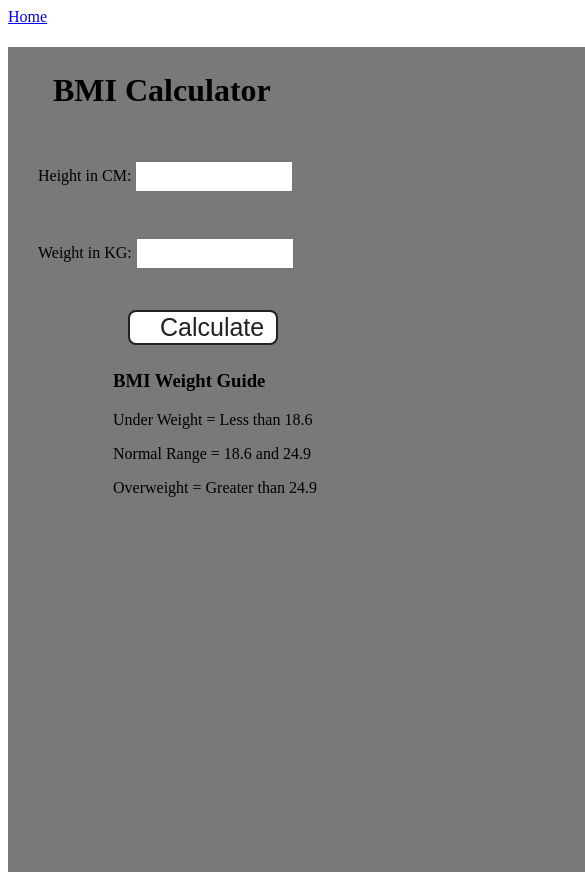
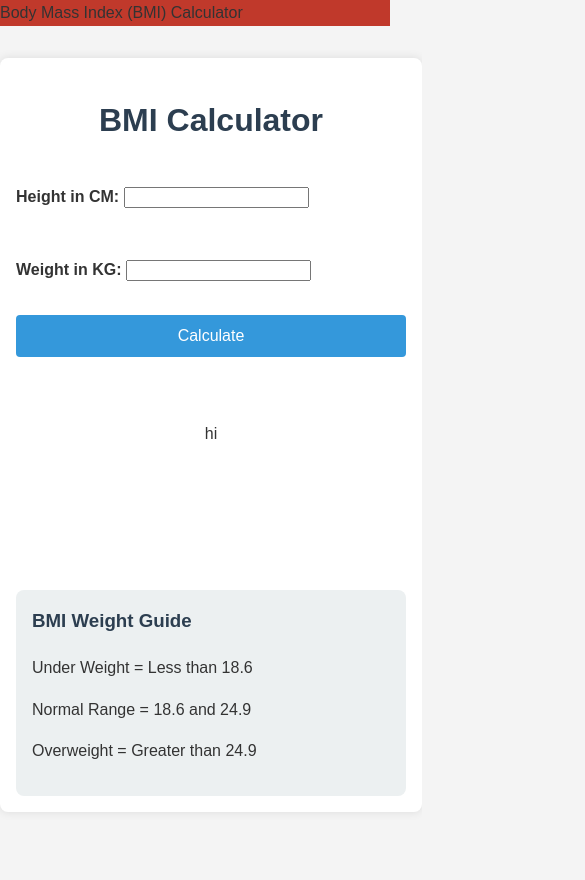
Before and after one commit to Vishallokhande8788/BMI_calculator, a website built with Vite: page index.html in a window 390 px wide. Shown: the top 880 px of the page, 585 px wide, since content can reach past the window. After the commit the page ends 844 px from the top, so only its background shows below. Built offline with nearby package versions, Linux system fonts and the light colour scheme.

Commit message:
add js complet;y

```diff
--- a/index.html
+++ b/index.html
@@ -6,23 +6,28 @@
     <meta http-equiv="X-UA-Compatible" content="ie=edge" />
     <link rel="stylesheet" href="style.css" />
     <title>BMI Calculator</title>
+    <nav id = 'navid'>
+      Body Mass Index (BMI) Calculator
+    </nav>
   </head>
   <body>
-    <nav>
-      <a href="/" aria-current="page">Home</a>
-    </nav>
+
     <div class="container">
       <h1>BMI Calculator</h1>
       <form>
         <p><label>Height in CM: </label><input type="text" id="height" /></p>
         <p><label>Weight in KG: </label><input type="text" id="weight" /></p>
         <button>Calculate</button>
+
+        <span id="results">hi</span>
+
         <div id="results"></div>
         <div id="weight-guide">
           <h3>BMI Weight Guide</h3>
           <p>Under Weight = Less than 18.6</p>
           <p>Normal Range = 18.6 and 24.9</p>
           <p>Overweight = Greater than 24.9</p>
+
         </div>
       </form>
     </div>
--- a/script.js
+++ b/script.js
@@ -0,0 +1,33 @@
+const form = document.querySelector('form');
+// this usecase will give you empty
+// const height = parseInt(document.querySelector('#height').value)
+
+form.addEventListener('submit', function (e) {
+  e.preventDefault();
+
+  const height = parseInt(document.querySelector('#height').value);
+  const weight = parseInt(document.querySelector('#weight').value);
+  const results = document.querySelector('#results');
+
+  if (height === '' || height < 0 || isNaN(height)) {
+    results.innerHTML = `Please give a valid height ${height}`;
+  } else if (weight === '' || weight < 0 || isNaN(weight)) {
+    results.innerHTML = `Please give a valid weight ${weight}`;
+  } else {
+    const bmi = (weight / ((height * height) / 10000)).toFixed(2);
+    //show the result
+    results.innerHTML = `<span>${bmi}</span>`;
+
+    if(bmi < 18.6){
+
+        results.innerHTML = `your Bmi is  ${bmi} you are Under Weight !`
+    }
+    else if (bmi > 18.6 &&  24.9 > bmi ){
+        results.innerHTML = `your Bmi is ${bmi} you are in Normal range !`
+    }
+    else{
+        results.innerHTML = `your Bmi is ${bmi} you are Overweight !`
+    }
+
+  }
+});
--- a/style.css
+++ b/style.css
@@ -1,45 +1,144 @@
+body {
+    font-family: Arial, sans-serif;
+    line-height: 1.6;
+    margin: 0;
+    padding: 0;
+    background-color: #f4f4f4;
+    color: #333;
+}
+#navid{
+    background-color: #c0392b;
+}
 .container {
-  width: 575px;
-  height: 825px;
+    width: 100%;
+    max-width: 600px;
+    margin: 2rem auto;
+    padding: 2rem;
+    background-color: #fff;
+    border-radius: 8px;
+    box-shadow: 0 0 10px rgba(0, 0, 0, 0.1);
+}
 
-  background-color: #797978;
-  padding-left: 30px;
+h1 {
+    text-align: center;
+    color: #2c3e50;
 }
-#height,
-#weight {
-  width: 150px;
-  height: 25px;
-  margin-top: 30px;
+
+form {
+    display: flex;
+    flex-direction: column;
+    gap: 1rem;
+}
+
+.input-group {
+    display: flex;
+    align-items: center;
+    gap: 0.5rem;
+}
+
+label {
+    flex: 1;
+    font-weight: bold;
+}
+
+input[type="number"], select {
+    flex: 2;
+    padding: 0.5rem;
+    border: 1px solid #ddd;
+    border-radius: 4px;
+    font-size: 1rem;
+}
+
+button {
+    padding: 0.75rem 1rem;
+    background-color: #3498db;
+    color: #fff;
+    border: none;
+    border-radius: 4px;
+    cursor: pointer;
+    font-size: 1rem;
+    transition: background-color 0.3s;
+}
+
+button:hover {
+    background-color: #2980b9;
+}
+
+#reset-btn {
+    background-color: #e74c3c;
+}
+
+#reset-btn:hover {
+    background-color: #c0392b;
+}
+
+#results {
+    margin-top: 2rem;
+    text-align: center;
+    padding: 1rem;
+    border-radius: 8px;
+    transition: all 0.3s;
+}
+
+#results.hidden {
+    display: none;
+}
+
+#bmi-value {
+    font-size: 2.5rem;
+    font-weight: bold;
+    margin-bottom: 0.5rem;
+}
+
+#bmi-category {
+    font-size: 1.5rem;
+    margin-bottom: 1rem;
 }
 
 #weight-guide {
-  margin-left: 75px;
-  margin-top: 25px;
+    margin-top: 2rem;
+    background-color: #ecf0f1;
+    padding: 1rem;
+    border-radius: 8px;
 }
 
-#results {
-  font-size: 35px;
-  margin-left: 90px;
-  margin-top: 20px;
-  color: rgb(241, 241, 241);
+#weight-guide h3 {
+    margin-top: 0;
+    color: #2c3e50;
 }
 
-button {
-  width: 150px;
-  height: 35px;
-  margin-left: 90px;
-  margin-top: 25px;
-  background-color: #fff;
-  padding: 1px 30px;
-  border-radius: 8px;
-  color: #212121;
-  text-decoration: none;
-  border: 2px solid #212121;
-
-  font-size: 25px;
+#weight-guide ul {
+    list-style-type: none;
+    padding: 0;
 }
 
-h1 {
-  padding-left: 15px;
-  padding-top: 25px;
+#weight-guide li {
+    margin-bottom: 0.5rem;
 }
+
+.category {
+    font-weight: bold;
+    padding: 0.25rem 0.5rem;
+    border-radius: 4px;
+    color: #fff;
+}
+
+.underweight { background-color: #3498db; }
+.normal { background-color: #2ecc71; }
+.overweight { background-color: #f39c12; }
+.obese { background-color: #e74c3c; }
+
+@media (max-width: 600px) {
+    .container {
+        padding: 1rem;
+    }
+
+    .input-group {
+        flex-direction: column;
+        align-items: stretch;
+    }
+
+    input[type="number"], select {
+        width: 100%;
+    }
+}
```
